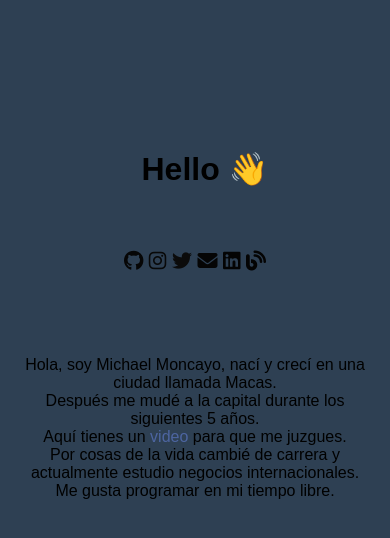
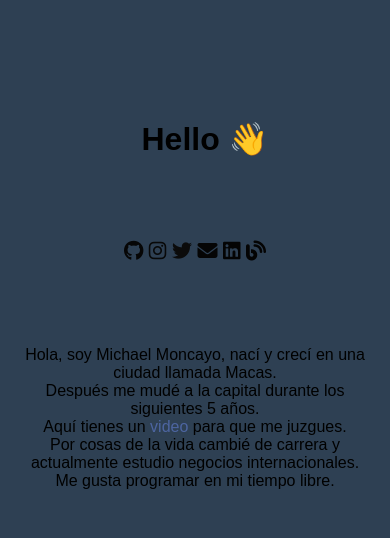
Before and after one commit to Moncayo1329/main, a plain HTML site: page About.html in a window 390 px wide. Drawn offline with Linux system fonts and the light colour scheme.

Commit message:
add finally

```diff
--- a/aboutstyle.css
+++ b/aboutstyle.css
@@ -166,7 +166,7 @@ h1{
     color: #000000; /* Cambia el color de los iconos sociales */
     position: absolute;
     left: 50%;
-    top: 250px;
+    top: 240px;
     font-size: 20px;
   }
 
@@ -174,7 +174,7 @@ h1{
   .Bio {
     position: relative;
     left: 50%;
-    top: 390px;
+    top: 380px;
     transform: translate(-50%, -50%); /* Centra horizontal y verticalmente */
     text-align: center;
     padding: 10px;
@@ -182,7 +182,7 @@ h1{
   h1{
 
 position: relative;
-top: 150px;
+top: 120px;
 left: 10px;
   }
 }
```
